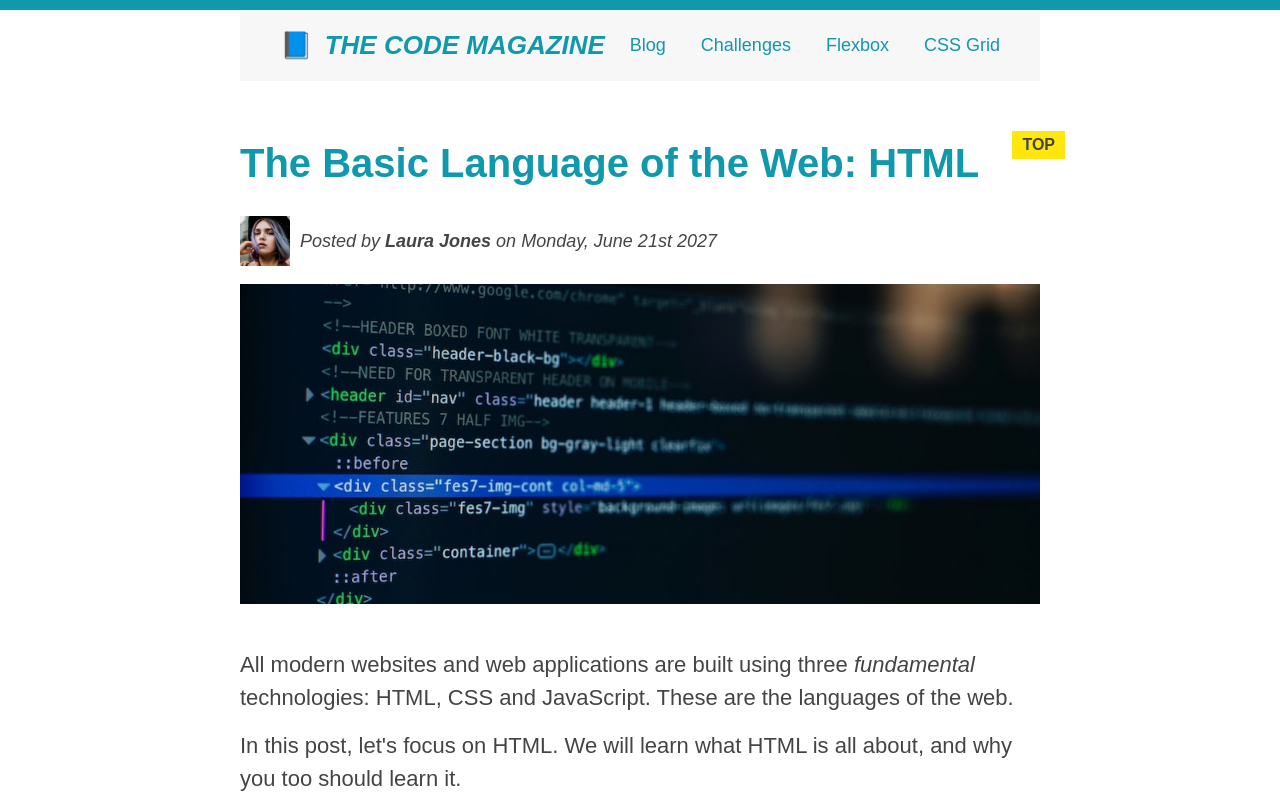
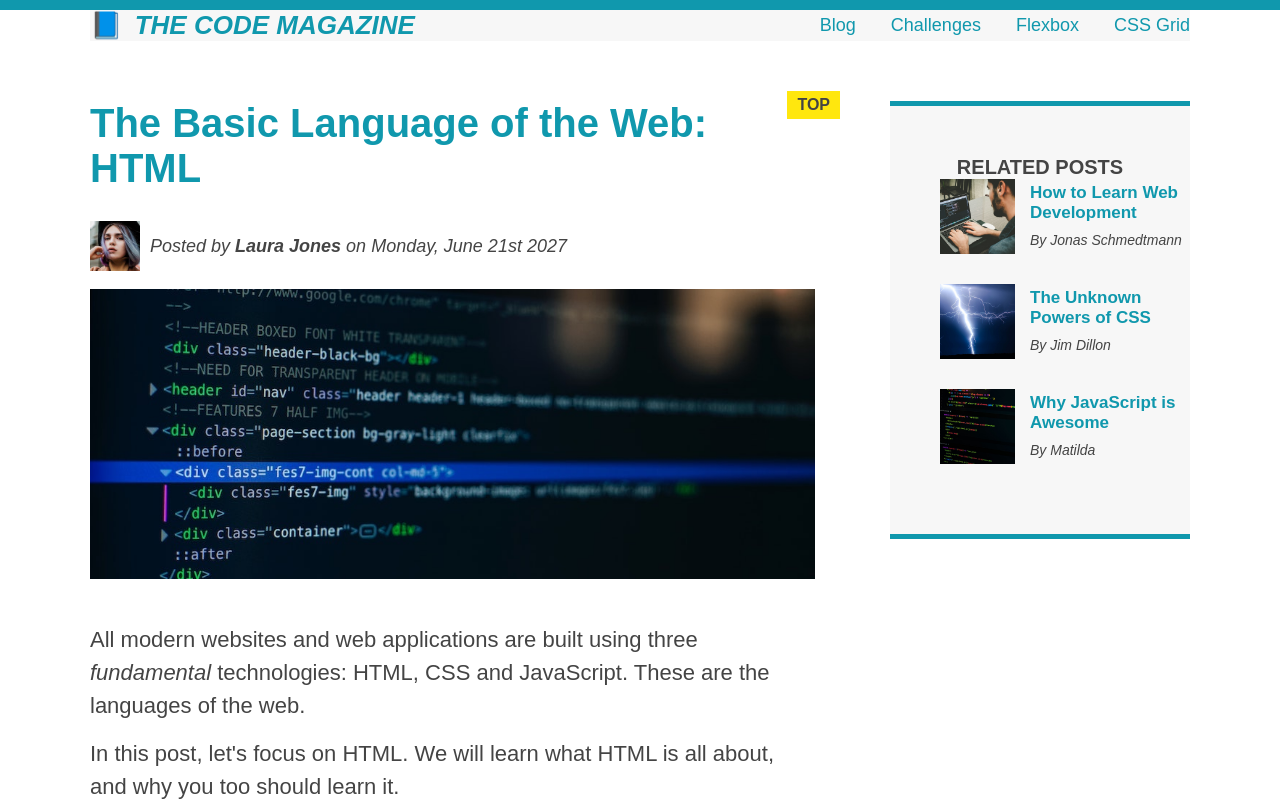
Before and after one commit to ghozlene/advanced-css, a plain HTML site: page index.html in a window 1280 px wide. Shown: the top 806 px of the page. Drawn offline with Linux system fonts and the light colour scheme.

Commit message:
building simple flexbox

```diff
--- a/index.html
+++ b/index.html
@@ -30,6 +30,9 @@
                 <a href="css-grid.html">CSS Grid</a>
             </nav>
         </header>
+        <div class="post-container">
+
+
 
             <article>
                 <header class="post-header">
@@ -136,7 +139,7 @@
                     </li>
                 </ul>
             </aside>
-
+        </div>
         <footer>
             <p id="copyright" class="copyright text">
                 Copyright &copy; 2027 by The Code Magazine.
--- a/styles.css
+++ b/styles.css
@@ -14,7 +14,7 @@ body {
 }
 
 .container {
-	width: 800px;
+	width: 1100px;
 	/* margin-left: auto;
     margin-right: auto; */
 	margin: 0 auto;
@@ -25,12 +25,12 @@ body {
 	/* padding: 20px;
     padding-left: 40px;
     padding-right: 40px; */
-	padding: 20px 40px;
+
 	margin-bottom: 60px;
 	display: flex;
 	align-items: center;
 	justify-content: space-between;
-	gap: 20px;
+	gap: 5px;
 	/* height: 80px; */
 }
 
@@ -40,7 +40,8 @@ nav {
 }
 
 article {
-	margin-bottom: 60px;
+	flex: 1;
+	margin-bottom: 0;
 }
 
 .post-header {
@@ -65,6 +66,13 @@ article {
 	margin-bottom: 30px;
 }
 
+.post-container {
+	display: flex;
+	gap: 75px;
+	margin-bottom: 60px;
+	align-items: flex-start;
+}
+
 aside {
 	background-color: #f7f7f7;
 	border-top: 5px solid #1098ad;
@@ -72,7 +80,13 @@ aside {
 	/* padding-top: 50px;
     padding-bottom: 50px; */
 	padding: 50px 0;
-	width: 500px;
+
+	/*
+	flex-grow
+	flex-shrink
+	flex-basis
+	*/
+	flex: 0 0 300px;
 }
 
 /* SMALLER ELEMENTS */
@@ -244,6 +258,7 @@ button {
     left: 50px; */
 	bottom: 50px;
 	right: 50px;
+	margin-right: 80px;
 }
 
 h1::first-letter {
```
Lines whose indentation alone changed are shown as unchanged.
